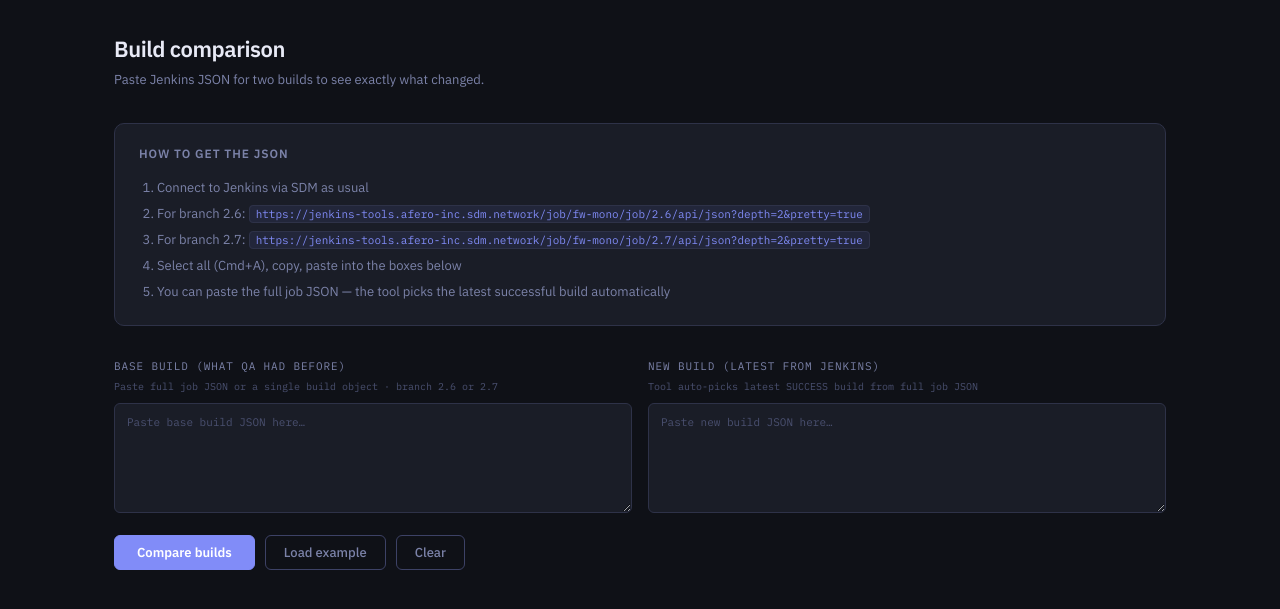
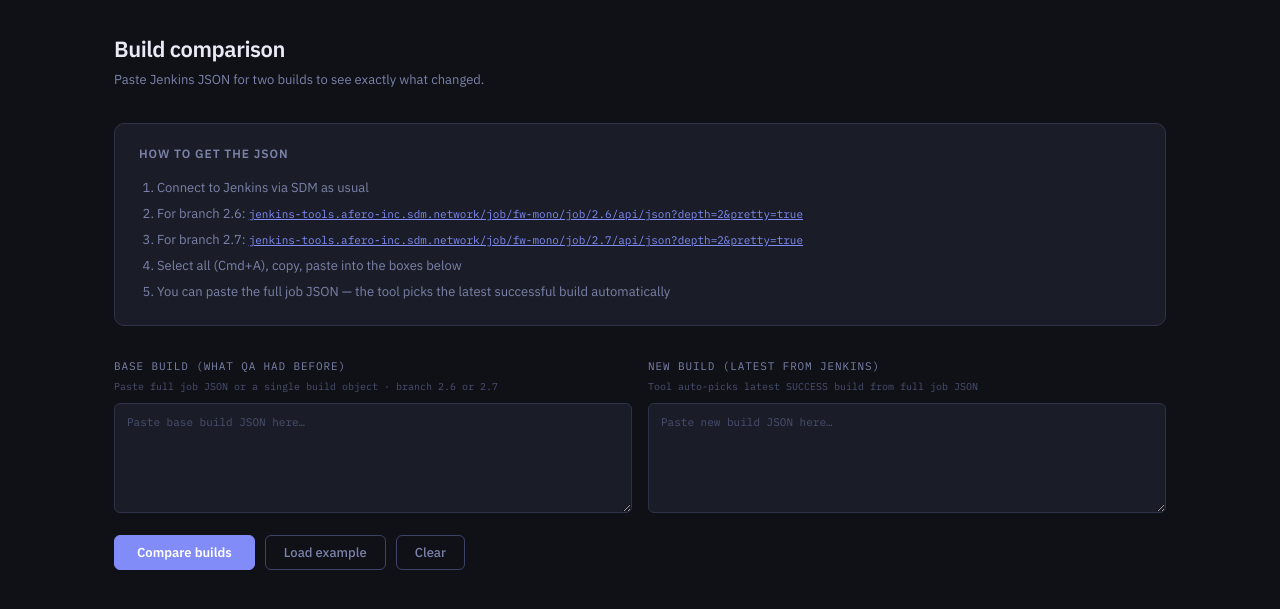
Before and after one commit to blakeafero/fwcompare, a plain HTML site: page index.html in a window 1280 px wide. Shown: the part 57-666 px from the top of the page. Drawn offline with Linux system fonts and the light colour scheme.

Commit message:
Add files via upload

```diff
--- a/index.html
+++ b/index.html
@@ -454,8 +454,8 @@
     <h3>How to get the JSON</h3>
     <ol>
       <li>Connect to Jenkins via SDM as usual</li>
-      <li>For branch 2.6: <code>https://jenkins-tools.afero-inc.sdm.network/job/fw-mono/job/2.6/api/json?depth=2&pretty=true</code></li>
-      <li>For branch 2.7: <code>https://jenkins-tools.afero-inc.sdm.network/job/fw-mono/job/2.7/api/json?depth=2&pretty=true</code></li>
+      <li>For branch 2.6: <a href="https://jenkins-tools.afero-inc.sdm.network/job/fw-mono/job/2.6/api/json?depth=2&pretty=true" target="_blank" style="color:var(--accent);font-family:var(--mono);font-size:11px;">jenkins-tools.afero-inc.sdm.network/job/fw-mono/job/2.6/api/json?depth=2&pretty=true</a></li>
+      <li>For branch 2.7: <a href="https://jenkins-tools.afero-inc.sdm.network/job/fw-mono/job/2.7/api/json?depth=2&pretty=true" target="_blank" style="color:var(--accent);font-family:var(--mono);font-size:11px;">jenkins-tools.afero-inc.sdm.network/job/fw-mono/job/2.7/api/json?depth=2&pretty=true</a></li>
       <li>Select all (Cmd+A), copy, paste into the boxes below</li>
       <li>You can paste the full job JSON — the tool picks the latest successful build automatically</li>
     </ol>
```
